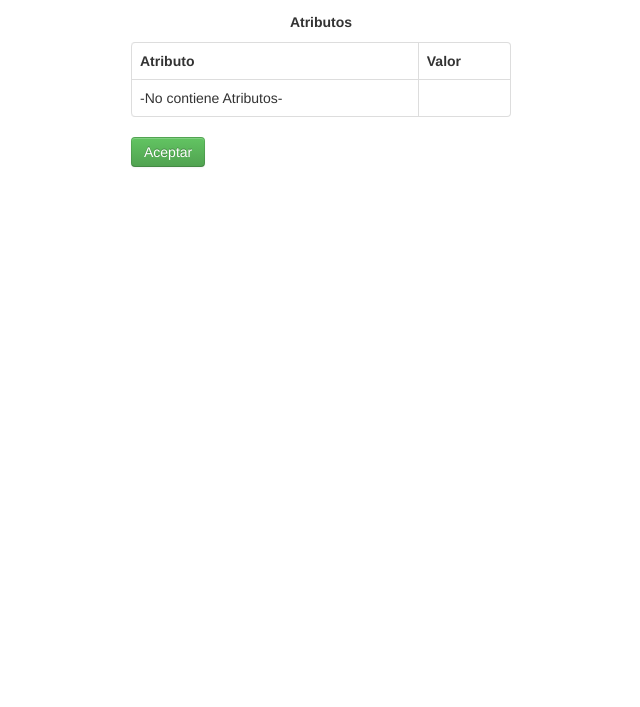
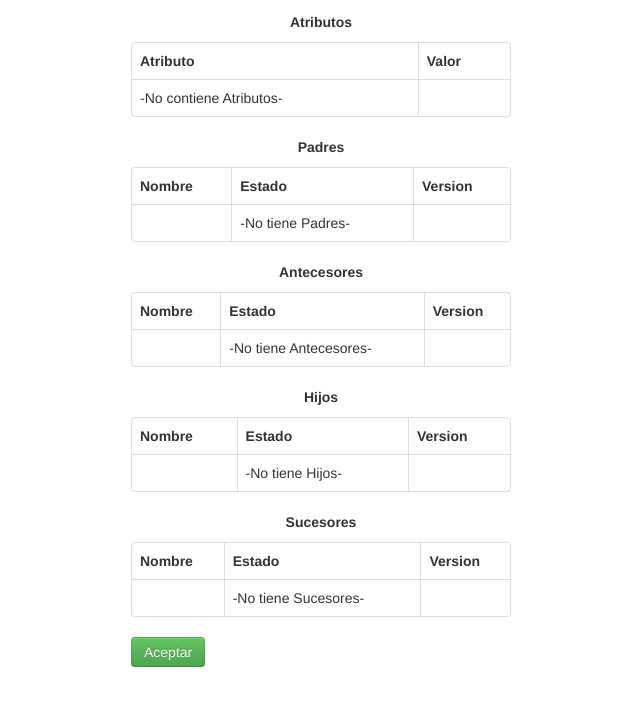
Before and after one commit to diegocrzt/pmspy, a Flask app: template pms/templates/consultarItem.html in a window 1280 px wide. Shown: the part 290-997 px from the top of the page, without its empty margins (59-699 px from the left). Before the commit the page ends 457 px from the top, so only its background shows below. Run offline with Flask 2, Linux system fonts and the light colour scheme; the template is opened without the code that fills it, so the values that code supplies are empty; some libraries are stand-ins or nearby versions.

Commit message:
consultaritemrelaciones

```diff
--- a/pms/modelo/relacionControlador.py
+++ b/pms/modelo/relacionControlador.py
@@ -29,18 +29,23 @@ def crearRelacion(ante_id=None,post_id=None,t=None):
         return False
 
 def eliminarRelacion(ante_id=None,post_id=None):
+    init_db()
     session.query(Relacion).filter(Relacion.ante_id==ante_id).filter(Relacion.post_id==post_id).delete()
     session.commit()
+    shutdown_session()
 
 def comprobarRelacion(ante_id=None,post_id=None):
     init_db()
     if int(ante_id) != int(post_id):
         res = session.query(Relacion).filter(Relacion.ante_id==ante_id).filter(Relacion.post_id==post_id).first()
         if res:
+            shutdown_session()
             return True
         else:
+            shutdown_session()
             return False
     else:
+        shutdown_session()
         return True
 
 class nodo():
--- a/pms/templates/consultarItem.html
+++ b/pms/templates/consultarItem.html
@@ -56,7 +56,102 @@
 									<td></td>
 								</tr>
             					{% endfor %}
-           </table>
+</table>
+    <p align="center">	<strong>Padres</strong></p>
+	<table  class="table  table-bordered" >
+	<tr>
+        <th>Nombre</th>
+        <th>Estado</th>
+        <th>Version</th>
+     </tr>
+
+     {% for n in padres%}
+	     <tr>
+	      	<td>{{n.nombre}}</td>
+	      	<td>{{n.estado}}</td>
+	      	<td>{{n.version }}</td>
+	      </tr>
+	  {% else %}
+		<tr>
+			<td></td>
+			<td> -No tiene Padres-</td>
+			<td></td>
+		</tr>
+     {% endfor %}
+</table>
+
+</table>
+    <p align="center">	<strong>Antecesores</strong></p>
+	<table  class="table  table-bordered" >
+	<tr>
+        <th>Nombre</th>
+        <th>Estado</th>
+        <th>Version</th>
+     </tr>
+
+     {% for n in antecesores%}
+	     <tr>
+	      	<td>{{n.nombre}}</td>
+	      	<td>{{n.estado}}</td>
+	      	<td>{{n.version }}</td>
+	      </tr>
+	 {% else %}
+		<tr>
+			<td></td>
+			<td> -No tiene Antecesores-</td>
+			<td></td>
+		</tr>
+     {% endfor %}
+</table>
+
+</table>
+    <p align="center">	<strong>Hijos</strong></p>
+	<table  class="table  table-bordered" >
+	<tr>
+        <th>Nombre</th>
+        <th>Estado</th>
+        <th>Version</th>
+     </tr>
+
+     {% for n in hijos%}
+	     <tr>
+	      	<td>{{n.nombre}}</td>
+	      	<td>{{n.estado}}</td>
+	      	<td>{{n.version }}</td>
+	      </tr>
+	 {% else %}
+		<tr>
+			<td></td>
+			<td> -No tiene Hijos-</td>
+			<td></td>
+		</tr>
+     {% endfor %}
+</table>
+
+</table>
+    <p align="center">	<strong>Sucesores</strong></p>
+	<table  class="table  table-bordered" >
+	<tr>
+        <th>Nombre</th>
+        <th>Estado</th>
+        <th>Version</th>
+     </tr>
+
+     {% for n in posteriores%}
+	     <tr>
+	      	<td>{{n.nombre}}</td>
+	      	<td>{{n.estado}}</td>
+	      	<td>{{n.version }}</td>
+	      </tr>
+	 {% else %}
+		<tr>
+			<td></td>
+			<td> -No tiene Sucesores-</td>
+			<td></td>
+		</tr>
+     {% endfor %}
+</table>
+
 	{%if session['itemid']%}
 	<a class="btn btn-success" href="/admitem/reversionar/{{session['itemid']}}">Aceptar</a>
 	{%else%}
```
Also changed, not shown: pms/vista/itemVista.py (+24 -2 lines).
